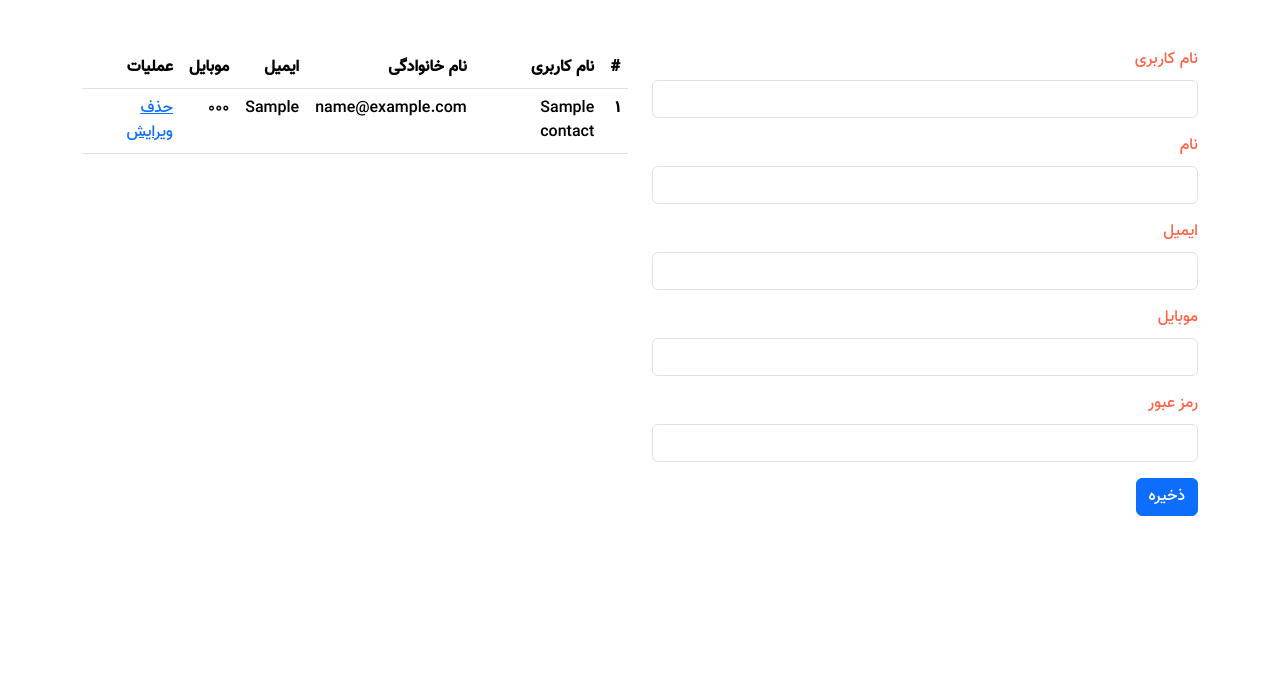
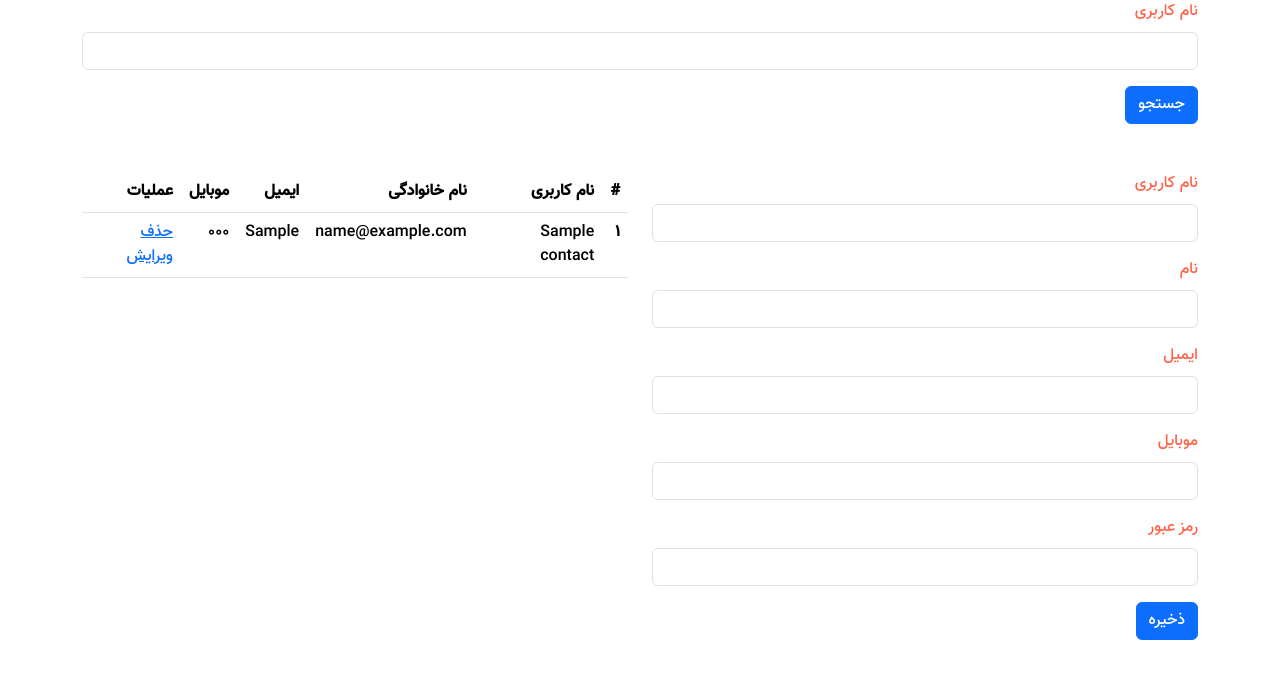
Before and after one commit to masonhows11/notebook_mvc, a PHP site: template resources/views/Home.php in a window 1280 px wide. Shown: the part 69-748 px from the top of the page. Run offline with PHP 8.4, Linux system fonts and the light colour scheme; the template is opened without the code that fills it: most values are stand-ins (such as "Sample title", 1, 10 or a date in 2020); data that the repository does not hold is empty; some libraries are stand-ins or nearby versions.

Commit message:
add search

```diff
--- a/resources/views/Home.php
+++ b/resources/views/Home.php
@@ -29,6 +29,15 @@
 </nav>
 
 <div class="container">
+    <div class="row">
+        <form action="">
+            <div class="mb-3">
+                <label for="name" class="form-label">نام کاربری</label>
+                <input type="text" name="search" id="name" class="form-control">
+            </div>
+            <button type="submit" class="btn btn-primary">جستجو</button>
+        </form>
+    </div>
     <div class="row mt-5">
         <div class="col-sm-6">
             <form action="/store/user" method="post">
```
Also changed, not shown: app/Http/Controllers/HomeController.php (+18 -3 lines).
